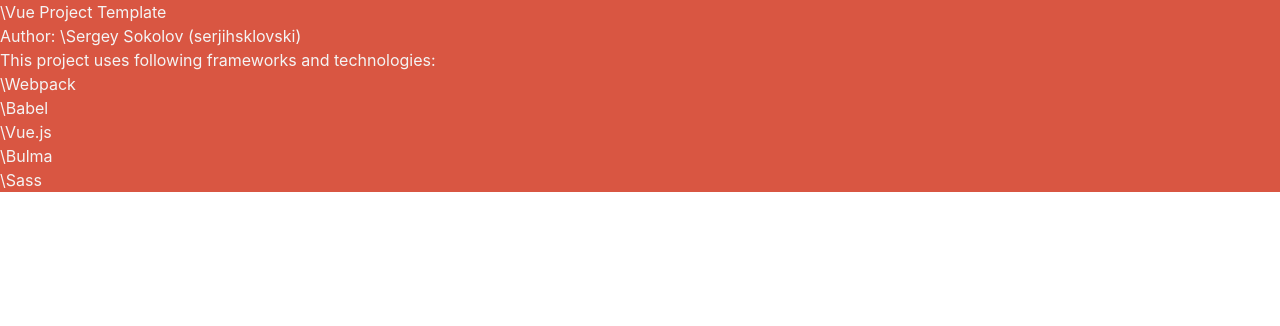
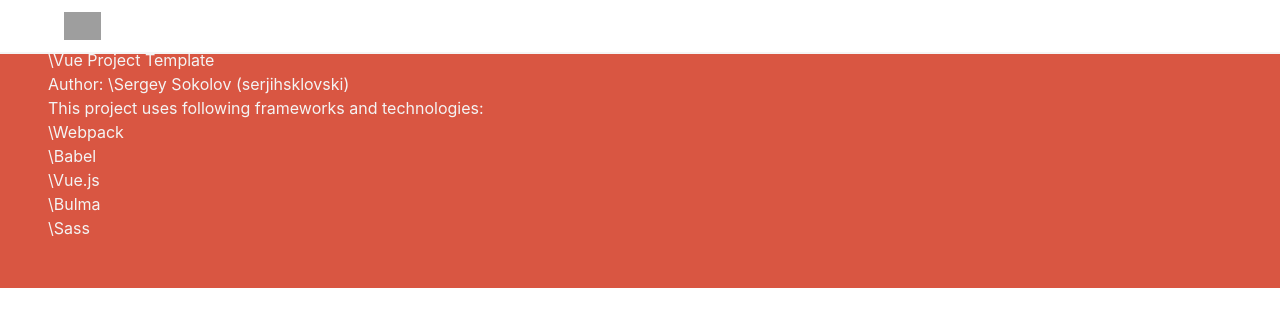
Before and after one commit to serjihsklovski/vfs, a Vue app in the folder template/: page / in a window 1280 px wide. Shown: the top 326 px of the page. Built offline with nearby package versions, Linux system fonts and the light colour scheme; grey boxes are pictures that could not be loaded; the HTML template or start-up script is replaced by a standard one.

Commit message:
feature: Vue 'Navbar' component

```diff
--- a/template/src/components/App.vue
+++ b/template/src/components/App.vue
@@ -1,5 +1,8 @@
 <template>
   <div id="app">
+    <Navbar brand-logo="/static/brand-logo.svg" home-page="https://github.com/serjihsklovski/vfs"/>
+
+    <section class="section">
       <h1>\{{ title }}</h1>
 
       <p>Author: <a href="https://github.com/serjihsklovski" target="_blank">\{{ author }}</a></p>
@@ -8,10 +11,13 @@
       <ul>
         <li v-for="technology in technologies">\{{ technology }}</li>
       </ul>
+    </section>
   </div>
 </template>
 
 <script>
+  import Navbar from './Navbar.vue';
+
   export default {
     name: 'App',
     data () {
@@ -27,6 +33,7 @@
         ],
       };
     },
+    components: { Navbar },
   };
 </script>
 
--- /dev/null
+++ b/template/src/components/Navbar.vue
@@ -0,0 +1,21 @@
+<template>
+  <nav class="navbar is-fixed-top has-shadow" role="navigation" aria-label="main navigation">
+    <div class="container">
+      <div class="navbar-brand">
+        <a class="navbar-item" :href="homePage" target="_blank">
+          <img class="logo" :src="brandLogo"/>
+        </a>
+      </div>
+    </div>
+  </nav>
+</template>
+
+<script>
+  export default {
+    name: 'Navbar',
+    props: [ 'brandLogo', 'homePage' ],
+  };
+</script>
+
+<style lang="scss" scoped>
+</style>
--- a/template/src/index.template.html
+++ b/template/src/index.template.html
@@ -1,5 +1,5 @@
 <!DOCTYPE html>
-<html>
+<html class="has-navbar-fixed-top">
 
 <head>
   <meta charset="UTF-8">
```
Also changed, not shown: template/src/assets/resources/static/brand-logo.svg (added). Lines whose indentation alone changed are shown as unchanged.
